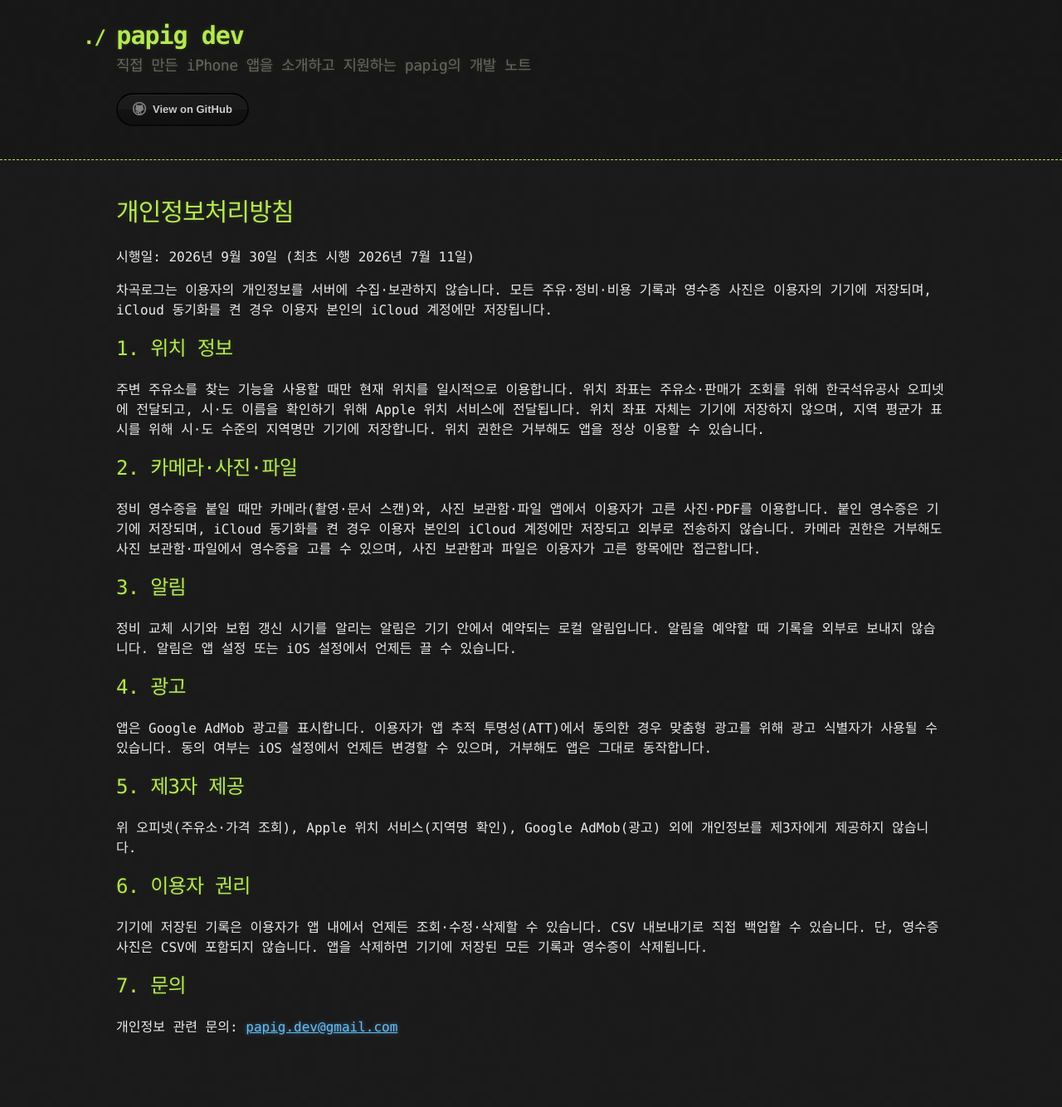
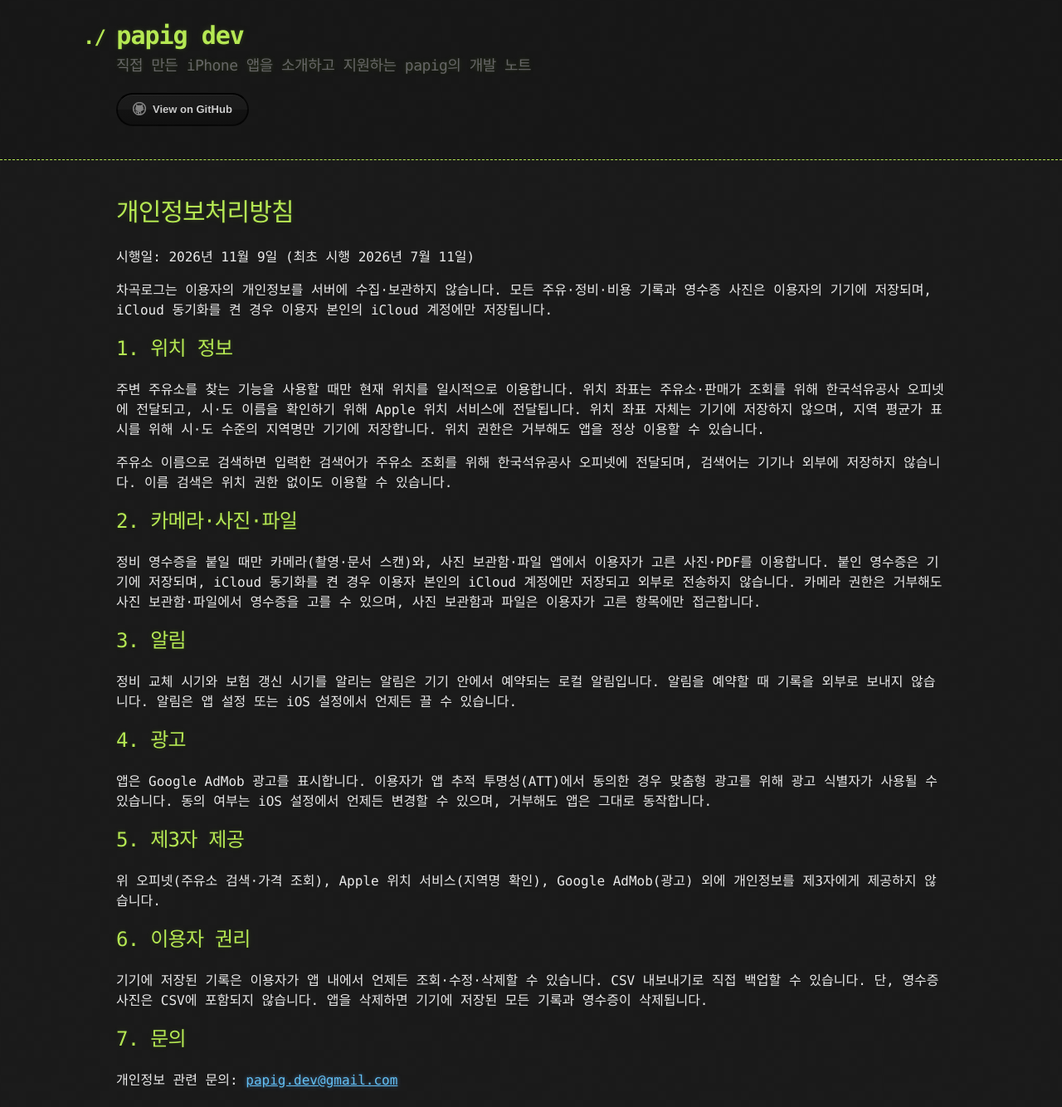
Before and after one commit to papig-dev/papig-dev.github.io, a Jekyll site: the page built from chagoklog/privacy.md, in a window 1280 px wide. Shown: the whole page at 83% size. Built offline with Jekyll 4.4.1, drawn with Linux system fonts in a browser that asks for light colours; some web fonts are replaced; before the commit the page ends 1270 px from its top, so only the background shows below that.

Commit message:
차곡로그 개인정보처리방침: 주유소 이름 검색어의 오피넷 전달 조항 (2026-11-09 시행)
Co-Authored-By: Claude Opus 5.5 <noreply@anthropic.com>

```diff
--- a/chagoklog/privacy.md
+++ b/chagoklog/privacy.md
@@ -7,13 +7,15 @@ permalink: /chagoklog/privacy/
 
 # 개인정보처리방침
 
-시행일: 2026년 9월 30일 (최초 시행 2026년 7월 11일)
+시행일: 2026년 11월 9일 (최초 시행 2026년 7월 11일)
 
 차곡로그는 이용자의 개인정보를 서버에 수집·보관하지 않습니다. 모든 주유·정비·비용 기록과 영수증 사진은 이용자의 기기에 저장되며, iCloud 동기화를 켠 경우 이용자 본인의 iCloud 계정에만 저장됩니다.
 
 ## 1. 위치 정보
 
 주변 주유소를 찾는 기능을 사용할 때만 현재 위치를 일시적으로 이용합니다. 위치 좌표는 주유소·판매가 조회를 위해 한국석유공사 오피넷에 전달되고, 시·도 이름을 확인하기 위해 Apple 위치 서비스에 전달됩니다. 위치 좌표 자체는 기기에 저장하지 않으며, 지역 평균가 표시를 위해 시·도 수준의 지역명만 기기에 저장합니다. 위치 권한은 거부해도 앱을 정상 이용할 수 있습니다.
+
+주유소 이름으로 검색하면 입력한 검색어가 주유소 조회를 위해 한국석유공사 오피넷에 전달되며, 검색어는 기기나 외부에 저장하지 않습니다. 이름 검색은 위치 권한 없이도 이용할 수 있습니다.
 
 ## 2. 카메라·사진·파일
 
@@ -29,7 +31,7 @@ permalink: /chagoklog/privacy/
 
 ## 5. 제3자 제공
 
-위 오피넷(주유소·가격 조회), Apple 위치 서비스(지역명 확인), Google AdMob(광고) 외에 개인정보를 제3자에게 제공하지 않습니다.
+위 오피넷(주유소 검색·가격 조회), Apple 위치 서비스(지역명 확인), Google AdMob(광고) 외에 개인정보를 제3자에게 제공하지 않습니다.
 
 ## 6. 이용자 권리
 
```
